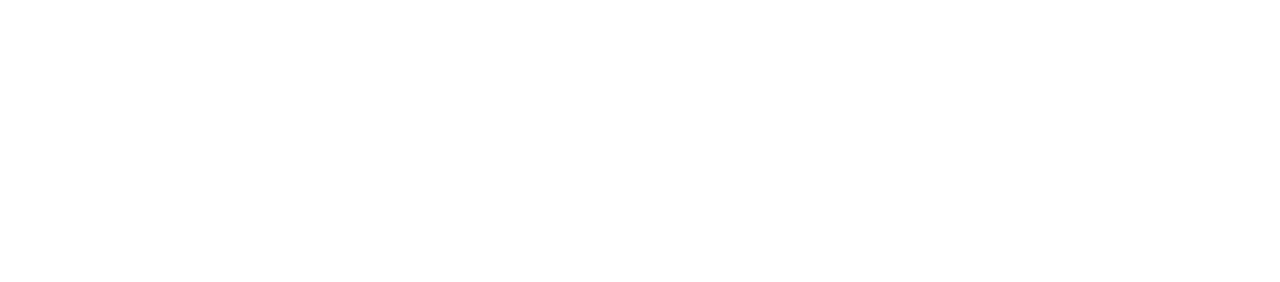
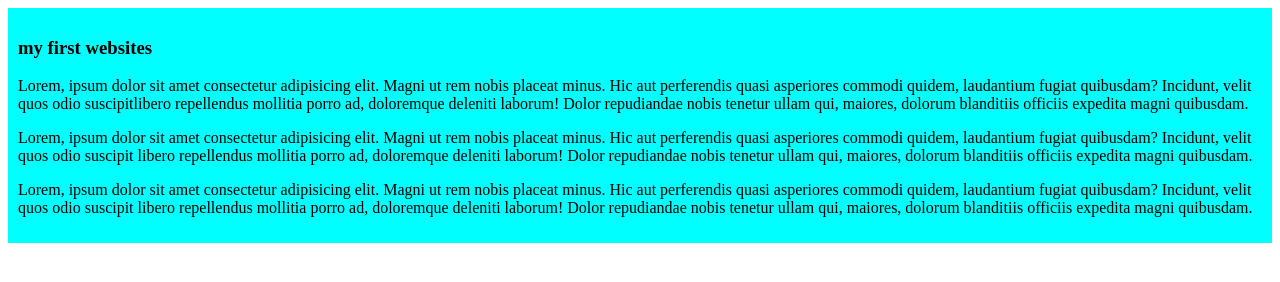
Before and after one commit to sabbir6230/my-first-websites, a plain HTML site: page my-first-websites/index.html in a window 1280 px wide. Drawn offline with Linux system fonts and the light colour scheme.

Commit message:
first blog

```diff
--- a/my-first-websites/index.html
+++ b/my-first-websites/index.html
@@ -4,8 +4,14 @@
     <meta charset="UTF-8">
     <meta name="viewport" content="width=device-width, initial-scale=1.0">
     <title>My First websites</title>
+    <link rel="stylesheet" href="styles/blog.css">
 </head>
 <body>
-
+    <div>
+        <h3>my first websites</h3>
+        <p>Lorem, ipsum dolor sit amet consectetur adipisicing elit. Magni ut rem nobis placeat minus. Hic aut perferendis quasi asperiores commodi quidem, laudantium fugiat quibusdam? Incidunt, velit quos odio suscipitlibero repellendus mollitia porro ad, doloremque deleniti laborum! Dolor repudiandae nobis tenetur ullam qui, maiores, dolorum blanditiis officiis expedita magni quibusdam.</p>
+        <p>Lorem, ipsum dolor sit amet consectetur adipisicing elit. Magni ut rem nobis placeat minus. Hic aut perferendis quasi asperiores commodi quidem, laudantium fugiat quibusdam? Incidunt, velit quos odio suscipit libero repellendus mollitia porro ad, doloremque deleniti laborum! Dolor repudiandae nobis tenetur ullam qui, maiores, dolorum blanditiis officiis expedita magni quibusdam.</p>
+        <p>Lorem, ipsum dolor sit amet consectetur adipisicing elit. Magni ut rem nobis placeat minus. Hic aut perferendis quasi asperiores commodi quidem, laudantium fugiat quibusdam? Incidunt, velit quos odio suscipit libero repellendus mollitia porro ad, doloremque deleniti laborum! Dolor repudiandae nobis tenetur ullam qui, maiores, dolorum blanditiis officiis expedita magni quibusdam.</p>
+    </div>
 </body>
 </html>
--- /dev/null
+++ b/my-first-websites/styles/blog.css
@@ -0,0 +1,4 @@
+div {
+    background-color: aqua;
+    padding: 10px
+}
```
